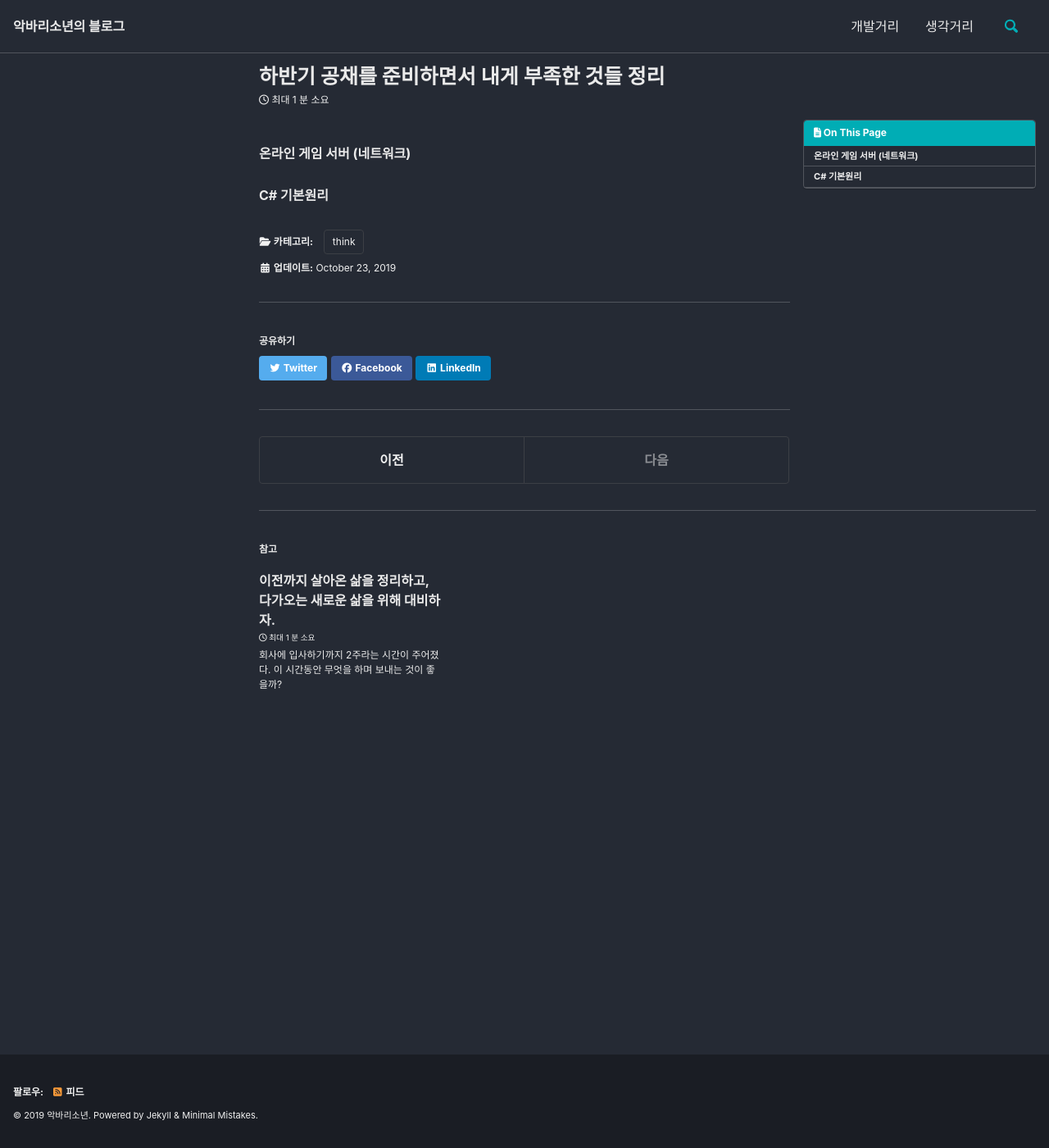
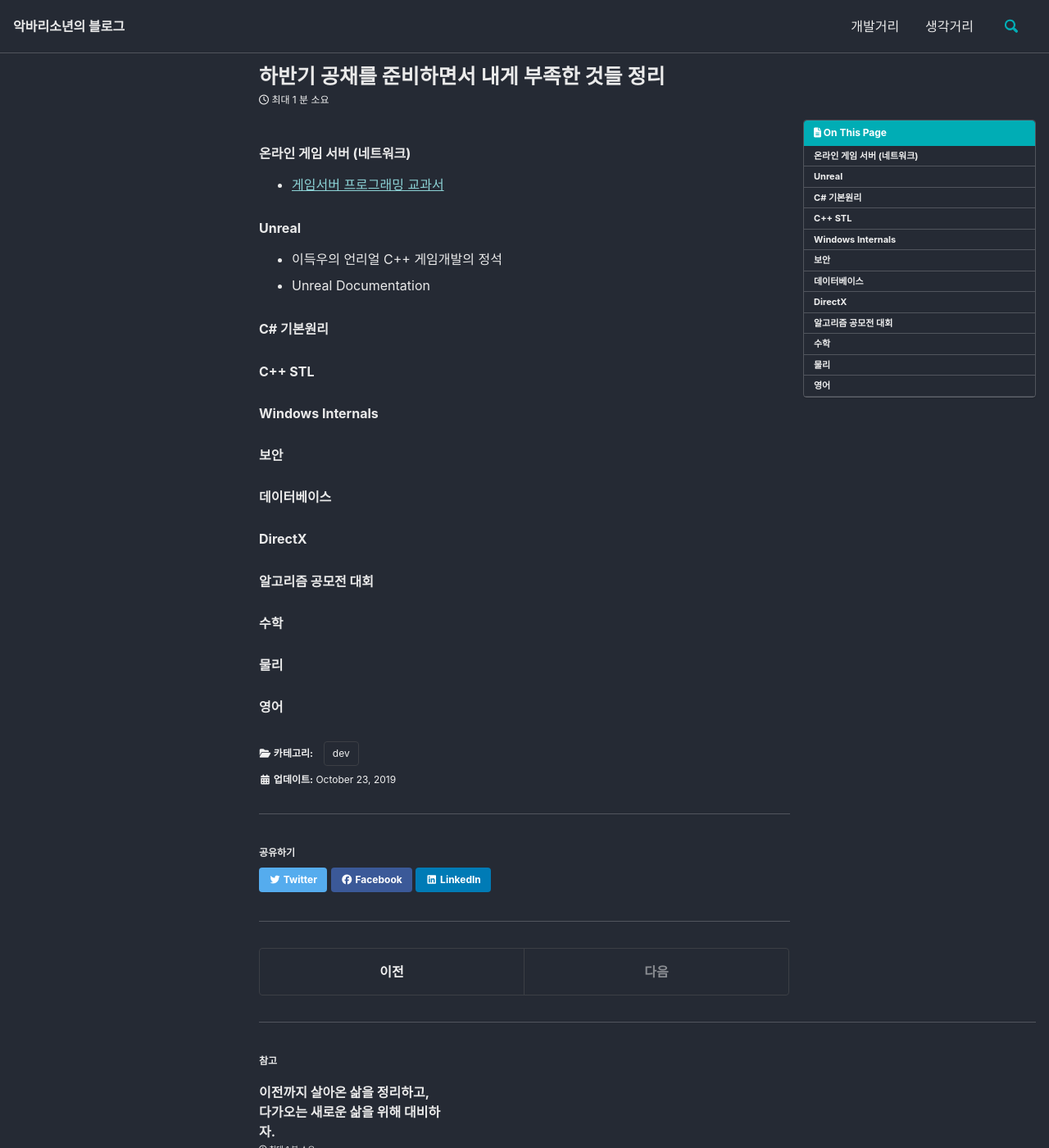
Before and after one commit to surmounter/Blog, a Jekyll site: the page built from _posts/2019-10-23-Remainder.md, in a window 1280 px wide and 1400 px high. Shown: the whole window at 82% size. Built offline with Jekyll 4.4.1, drawn with Linux system fonts in a browser that asks for light colours; cached includes are drawn as plain includes; nearby versions of some CDN libraries.

Commit message:
Update 2019-10-23-Remainder.md

```diff
--- a/_posts/2019-10-23-Remainder.md
+++ b/_posts/2019-10-23-Remainder.md
@@ -1,7 +1,7 @@
 ---
 title: "하반기 공채를 준비하면서 내게 부족한 것들 정리"
 categories:
-  - think
+  - dev
 toc: true
 author_profile: false
 ---
@@ -9,4 +9,30 @@ author_profile: false
 
 ### 온라인 게임 서버 (네트워크)
 
+* [게임서버 프로그래밍 교과서](http://book.interpark.com/product/BookDisplay.do?_method=detail&sc.shopNo=0000400000&sc.prdNo=303812403&sc.saNo=003002001&bid1=search&bid2=product&bid3=title&bid4=001)
+
+### Unreal
+
+* 이득우의 언리얼 C++ 게임개발의 정석
+* Unreal Documentation
+
 ### C# 기본원리
+
+### C++ STL
+
+
+### Windows Internals
+
+### 보안
+
+### 데이터베이스
+
+### DirectX
+
+### 알고리즘 공모전 대회
+
+### 수학
+
+### 물리
+
+### 영어
```
